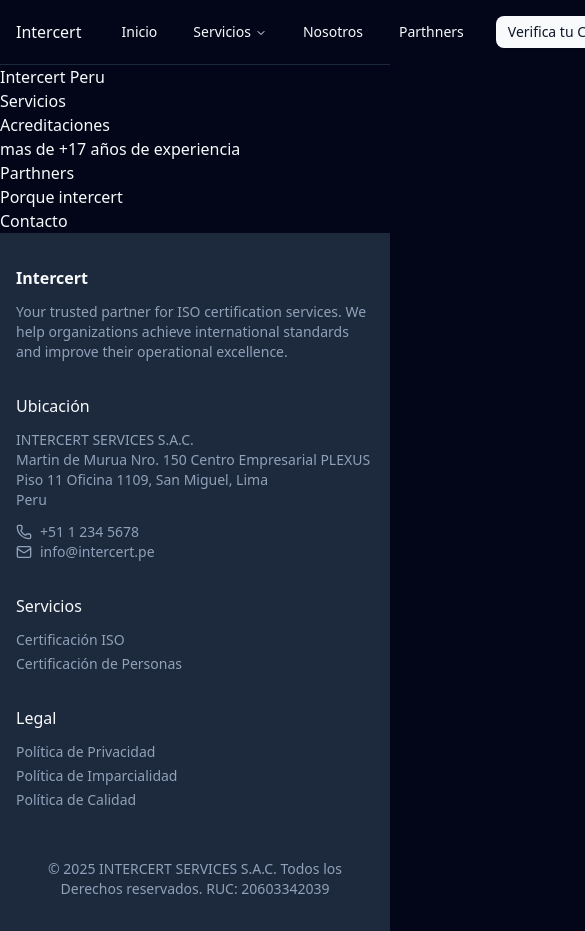
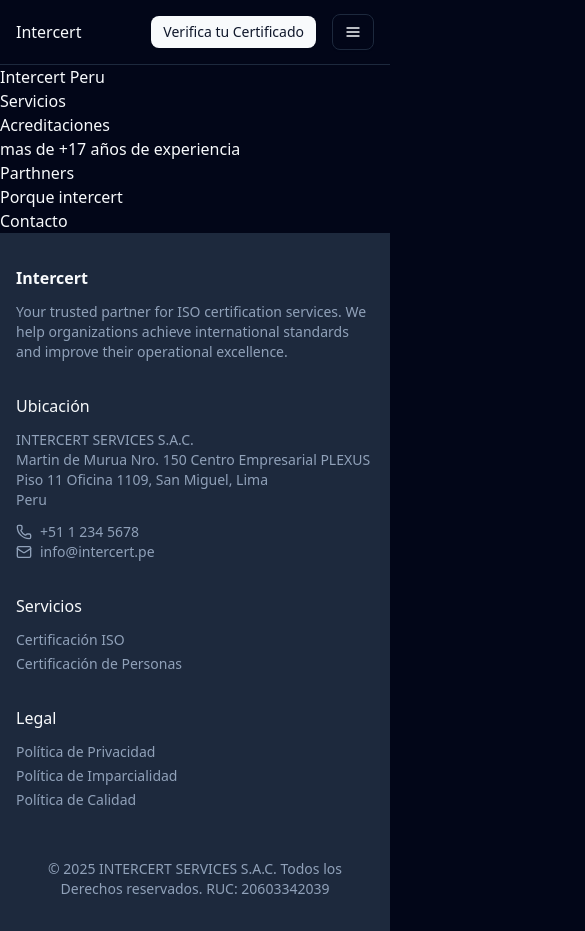
Before and after one commit to Sol-dev-Int/intercert-landing-peru-copia-sol, a Next.js app: page / in a window 390 px wide. Shown: the top 931 px of the page, 585 px wide, since content can reach past the window. Built offline with nearby package versions, Linux system fonts and the light colour scheme.

Commit message:
feat: add reactivity to header

```diff
--- a/app/(root)/_components/Header.tsx
+++ b/app/(root)/_components/Header.tsx
@@ -47,7 +47,7 @@
                     <Link href="/" className="flex items-center ">
                         <h1> Intercert </h1>
                     </Link>
-                    <NavigationMenu>
+                    <NavigationMenu className={`hidden md:flex`}>
                         <NavigationMenuList>
                             <NavigationMenuItem>
                                 <Link href='/' legacyBehavior passHref>
```
